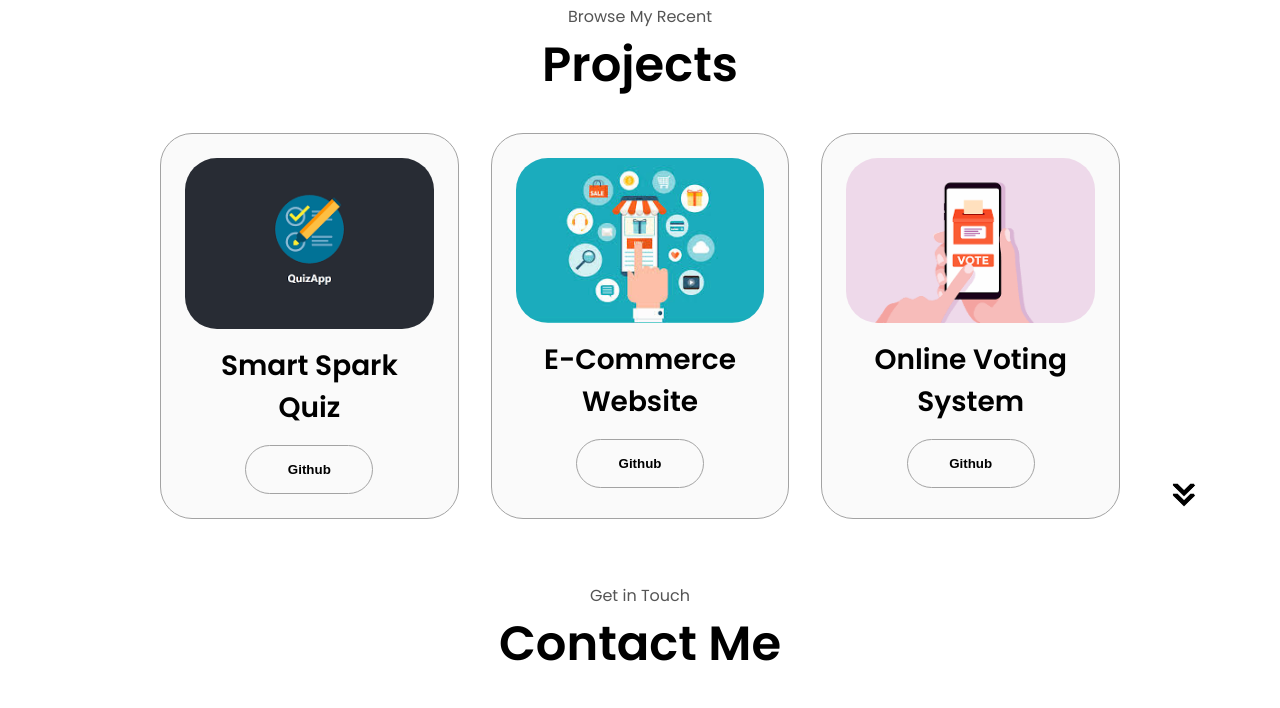
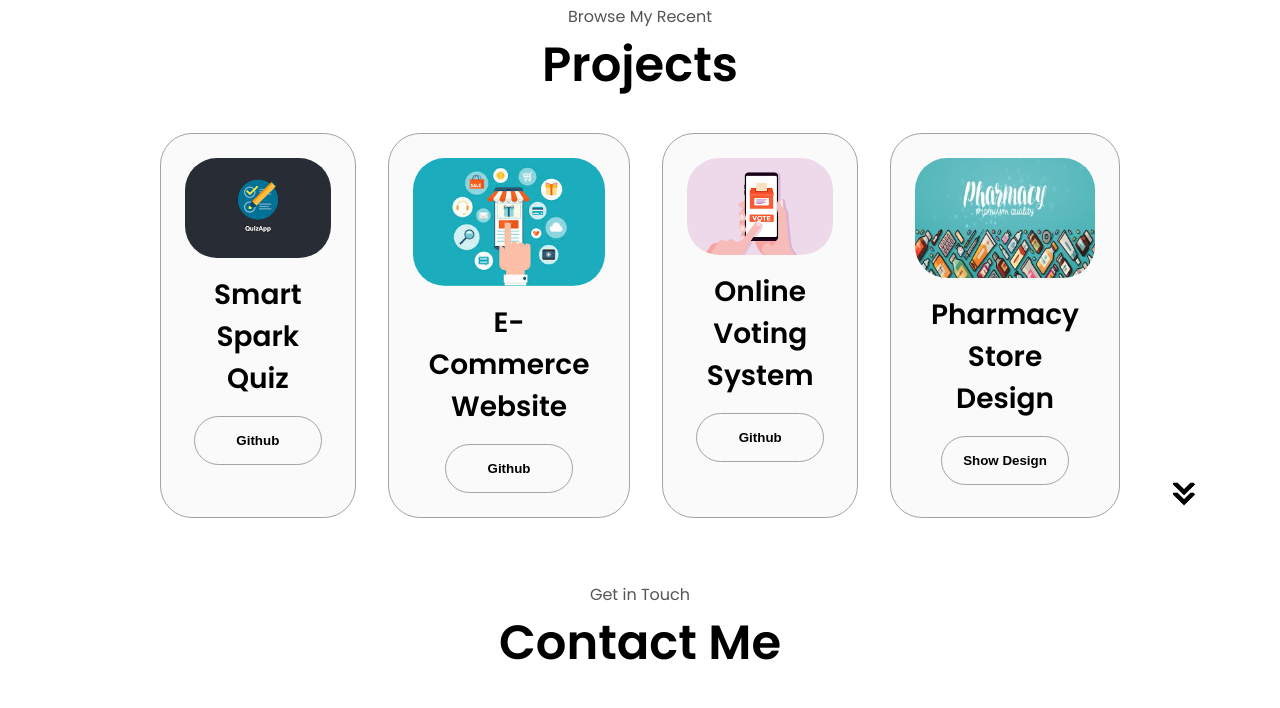
Before and after one commit to Mann2004/Protfolio, a plain HTML site: page index.html in a window 1280 px wide. Shown: the part 2460-3168 px from the top of the page. Drawn offline with Linux system fonts and the light colour scheme.

Commit message:
Updated protfolio with new project

```diff
--- a/index.html
+++ b/index.html
@@ -415,7 +415,31 @@
                 Github
               </button>
 
+
+
+              <!-- </button> -->
+            </div>
+          </div>
+          <div class="details-container color-container">
+            <div class="article-container">
+              <img
+                src="./assets/pharma-cover.jpg"
+                alt="Project 4"
+                class="project-img"
+              />
+            </div>
+            <h2 class="experience-sub-title project-title">Pharmacy Store Design</h2>
+            <div class="btn-container">
+              <button
+                class="btn btn-color-2 project-btn"
+                onclick="window.open('file:///C:/Users/manng/OneDrive/Desktop/Mann%20Protfolio/assets/Pharmacy.pdf')"
+              >
+                Show Design
               </button>
+
+
+
+              <!-- </button> -->
             </div>
           </div>
         </div>
```
Also changed, not shown: assets/pharma-cover.jpg (added), 1 other file.
